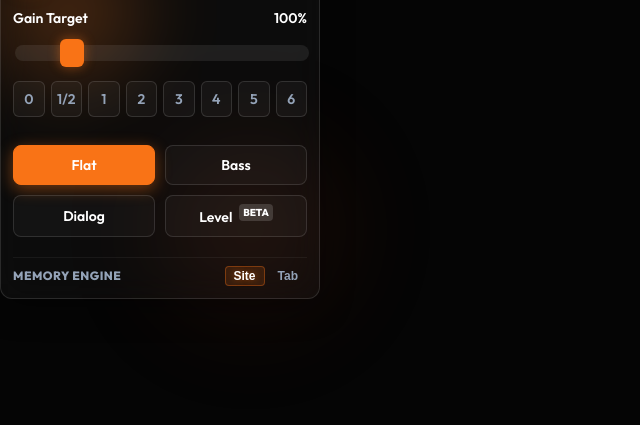
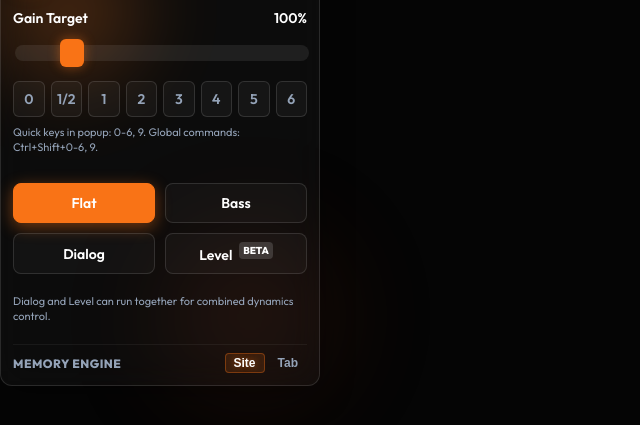
Before and after one commit to vadimcastro/SoundFox, a website built with Vite: page index.html in a window 1280 px wide. Shown: the part 57-482 px from the top of the page, without its empty margins (0-640 px from the left). Built offline with nearby package versions, Linux system fonts and the light colour scheme; some packages are replaced by stand-ins of ours.

Commit message:
fix: restore popup preset hotkeys and clarify mode interactions

```diff
--- a/src/main.ts
+++ b/src/main.ts
@@ -17,23 +17,25 @@ document.querySelector<HTMLDivElement>('#app')!.innerHTML = `
       </div>
       <input type="range" id="volSlider" min="0" max="600" value="100" />
       <div class="presets-row">
-        <button class="preset-btn" data-val="0" title="Mute">0</button>
-        <button class="preset-btn" data-val="50" title="50% Volume">1/2</button>
-        <button class="preset-btn" data-val="100" title="100% Volume">1</button>
-        <button class="preset-btn" data-val="200" title="200% Volume">2</button>
-        <button class="preset-btn" data-val="300" title="300% Volume">3</button>
-        <button class="preset-btn" data-val="400" title="400% Volume">4</button>
-        <button class="preset-btn" data-val="500" title="500% Volume">5</button>
-        <button class="preset-btn" data-val="600" title="600% Volume">6</button>
+        <button class="preset-btn" data-val="0" title="Mute (0)">0</button>
+        <button class="preset-btn" data-val="50" title="50% Volume (9)">1/2</button>
+        <button class="preset-btn" data-val="100" title="100% Volume (1)">1</button>
+        <button class="preset-btn" data-val="200" title="200% Volume (2)">2</button>
+        <button class="preset-btn" data-val="300" title="300% Volume (3)">3</button>
+        <button class="preset-btn" data-val="400" title="400% Volume (4)">4</button>
+        <button class="preset-btn" data-val="500" title="500% Volume (5)">5</button>
+        <button class="preset-btn" data-val="600" title="600% Volume (6)">6</button>
       </div>
+      <div class="helper-caption">Quick keys in popup: 0-6, 9. Global commands: Ctrl+Shift+0-6, 9.</div>
     </div>
 
     <div class="controls-grid">
       <button class="toggle-btn active compact" id="btnEq" title="Standard uncolored audio output">Flat</button>
       <button class="toggle-btn compact" id="btnBass" title="Applies a +15dB filter to amplify tracking bass frequencies">Bass</button>
-      <button class="toggle-btn compact dialog-mode" id="btnDialog" title="Squashes loud peaks and bumps up quiet voices in intense media">Dialog</button>
-      <button class="toggle-btn compact auto-level" id="btnLevel" title="Smoothly rides the volume fader across different episodes to prevent massive drops or jumps in overall scene volume">Level <span class="beta-tag">BETA</span></button>
+      <button class="toggle-btn compact dialog-mode" id="btnDialog" title="Voice clarity mode. Can run with Level. Bass is disabled while either mode is active.">Dialog</button>
+      <button class="toggle-btn compact auto-level" id="btnLevel" title="Loudness smoothing mode. Can run with Dialog. Bass is disabled while either mode is active.">Level <span class="beta-tag">BETA</span></button>
     </div>
+    <div class="helper-caption">Dialog and Level can run together for combined dynamics control.</div>
 
     <div class="scope-row">
       <span class="memory-label">Memory Engine</span>
@@ -78,10 +80,25 @@ const updateSliderUI = (val: number) => {
   }
 }
 
+const applyPresetValue = (val: number) => {
+  updateSliderUI(val);
+  sendVolMessage(val / 100);
+};
+
+const keyPresetMap: Record<string, number> = {
+  "0": 0,
+  "1": 100,
+  "2": 200,
+  "3": 300,
+  "4": 400,
+  "5": 500,
+  "6": 600,
+  "9": 50
+};
+
 volSlider.addEventListener('input', (e) => {
   const val = parseInt((e.target as HTMLInputElement).value);
-  updateSliderUI(val);
-  sendVolMessage(val / 100);
+  applyPresetValue(val);
 });
 
 // Configure 0-6 Presets
@@ -89,9 +106,16 @@ const presetBtns = document.querySelectorAll('.preset-btn');
 presetBtns.forEach(btn => {
   btn.addEventListener('click', (e) => {
     const val = parseInt((e.target as HTMLButtonElement).getAttribute('data-val')!);
-    updateSliderUI(val);
-    sendVolMessage(val / 100);
+    applyPresetValue(val);
   });
+});
+
+document.addEventListener("keydown", (e) => {
+  if (e.metaKey || e.ctrlKey || e.altKey) return;
+  const preset = keyPresetMap[e.key];
+  if (preset === undefined) return;
+  e.preventDefault();
+  applyPresetValue(preset);
 });
 
 const btnEq = document.getElementById('btnEq') as HTMLButtonElement;
--- a/src/style.css
+++ b/src/style.css
@@ -203,6 +203,13 @@ input[type=range]::-moz-range-thumb:hover {
   width: 100%;
 }
 
+.helper-caption {
+  margin-top: 8px;
+  font-size: 11px;
+  line-height: 1.35;
+  color: var(--text-muted);
+}
+
 .preset-btn {
   background: rgba(255, 255, 255, 0.04);
   border: 1px solid var(--glass-border);
```
